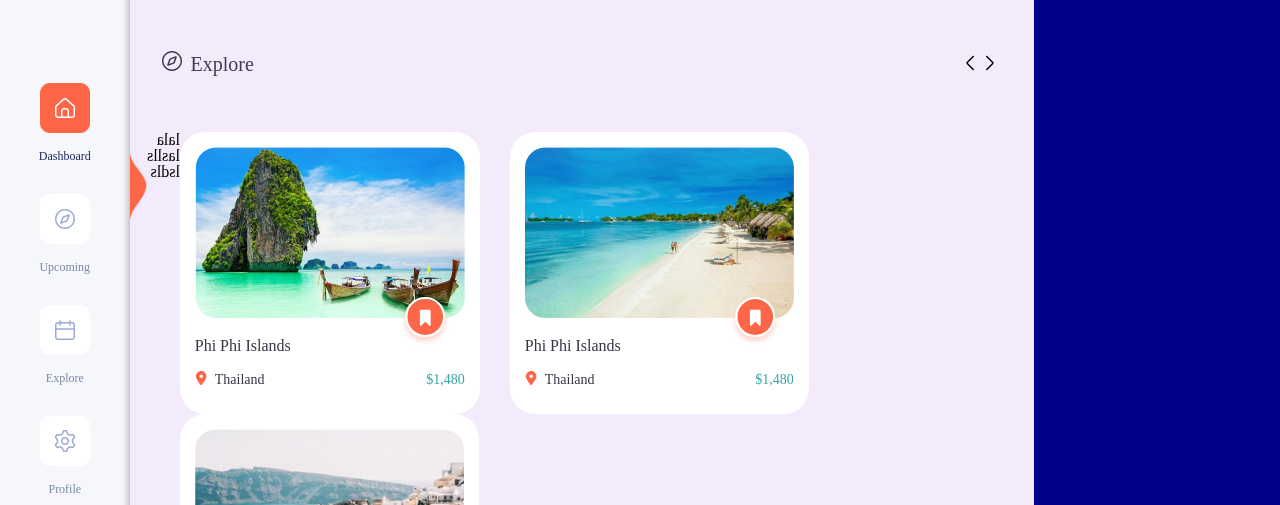
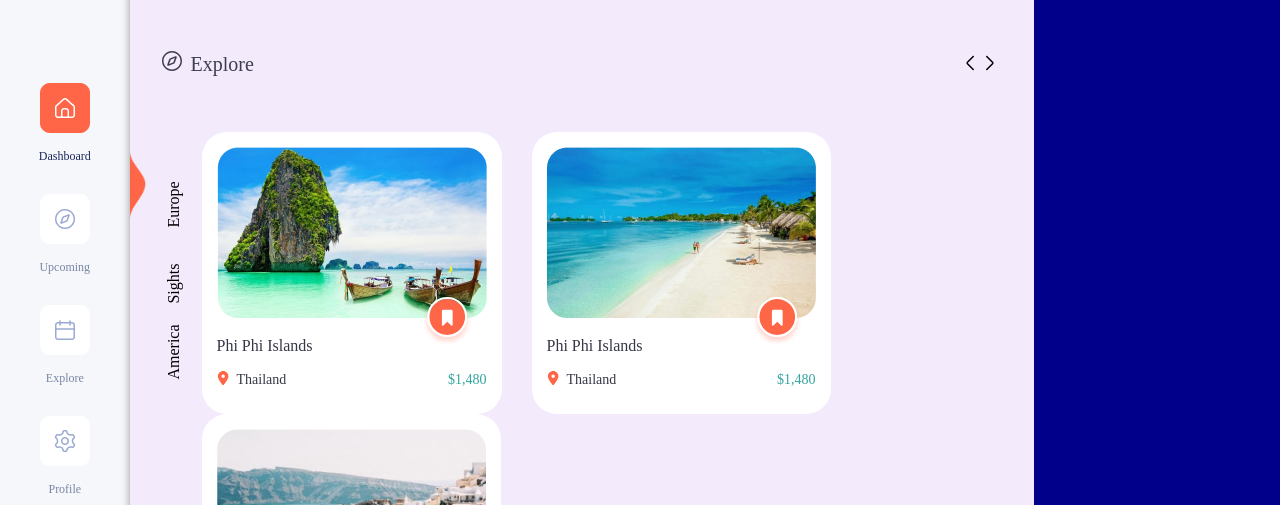
Before and after one commit to lepus-1/travel-dashboard-1, a plain HTML site: page index.html in a window 1280 px wide. Shown: the part 116-621 px from the top of the page. Drawn offline with Linux system fonts and the light colour scheme.

Commit message:
add code

```diff
--- a/index.html
+++ b/index.html
@@ -83,9 +83,9 @@
                        <div class="slider_box flex">
                            <div class="slider_icon"><img src="./image/cardrow.png" alt="" class="slider_img"></div>
                            <div class="card_name">
-                               <p>lala</p>
-                               <p>laslls</p>
-                               <p>lsdls</p>
+                               <p>Europe</p>
+                               <p>Sights</p>
+                               <p>America</p>
 
                            </div>
                            <div class="card_box flex wrap">
--- a/style.css
+++ b/style.css
@@ -268,12 +268,12 @@ align-items: center;
     position: relative;
 
 }
-.card_name p{
--moz-transform: scale(-1, 1);
--webkit-transform: scale(-1, 1);
--o-transform: scale(-1, 1);
--ms-transform: scale(-1, 1);
-transform: scale(-1, 1);}
+.card_name p {
+    transform: rotate(270deg);
+    margin:60px 0;
+
+}
+
 .card p{
     font-family: Gilroy-Regular;
 font-size: 14px;
```
